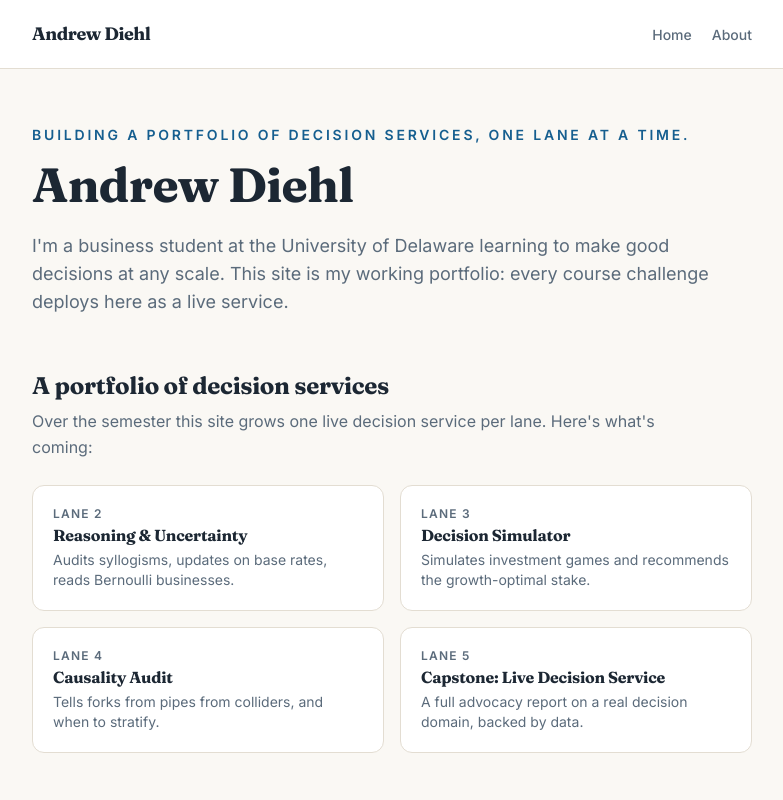
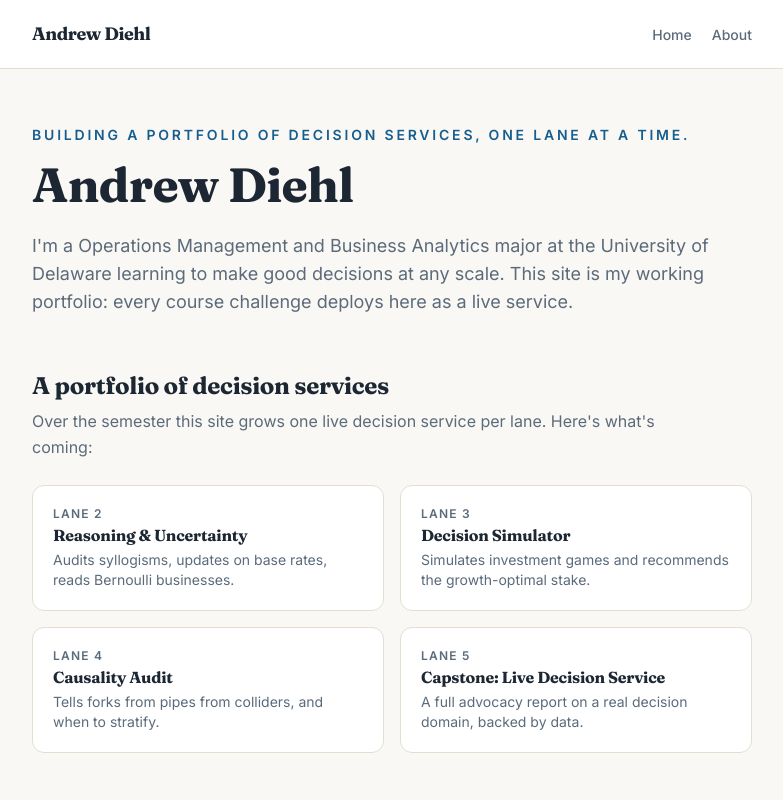
Before and after one commit to AndrewJDiehl/my-site, a Next.js app: page / in a window 1280 px wide. Shown: the top 800 px of the page, without its empty margins (248-1031 px from the left). Built offline with nearby package versions, Linux system fonts and the light colour scheme; no server answers; the database is empty.

Commit message:
bio change

```diff
--- a/src/profile.ts
+++ b/src/profile.ts
@@ -58,7 +58,7 @@ export const profile = {
    * A short bio for your home page: two or three sentences, written like
    * a person, not a resume. What are you studying? What do you care about?
    */
-  bio: "I'm a business student at the University of Delaware learning to make good decisions at any scale. This site is my working portfolio: every course challenge deploys here as a live service.",
+  bio: "I'm a Operations Management and Business Analytics major at the University of Delaware learning to make good decisions at any scale. This site is my working portfolio: every course challenge deploys here as a live service.",
 
   /**
    * Your GitHub repo URL. The course platform reads this from /api/health to
```
